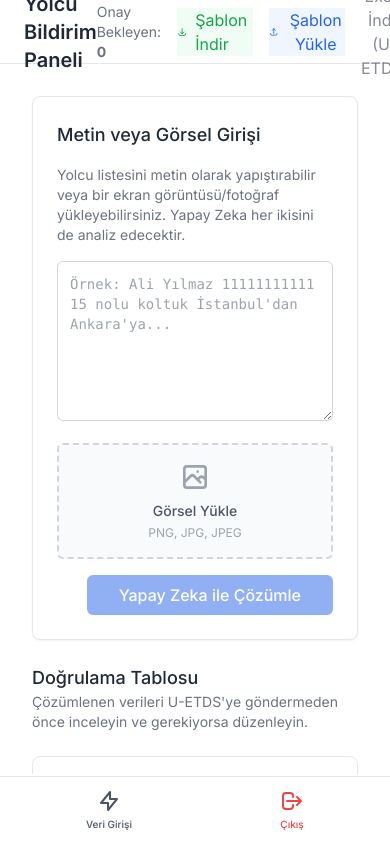
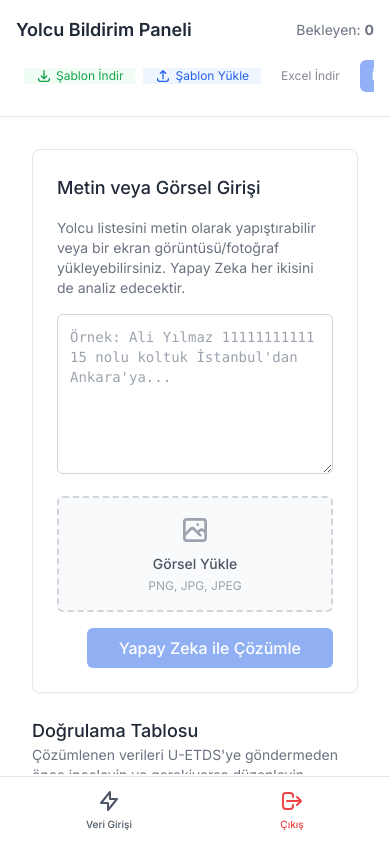
Before and after one commit to CoderYunus/U-ETDS-Otomasyon, a Next.js app in the folder frontend/: page / in a window 390 px wide. Built offline with nearby package versions, Linux system fonts and the light colour scheme.

Commit message:
Fix login logo height, add fallback TC No 11111111111, and make Topbar fully mobile responsive

```diff
--- a/frontend/app/globals.css
+++ b/frontend/app/globals.css
@@ -17,3 +17,13 @@ body {
     @apply bg-red-100 text-red-700 border-red-500;
   }
 }
+
+@layer utilities {
+  .scrollbar-hide {
+    -ms-overflow-style: none;  /* IE and Edge */
+    scrollbar-width: none;  /* Firefox */
+  }
+  .scrollbar-hide::-webkit-scrollbar {
+    display: none;
+  }
+}
--- a/frontend/app/login/page.tsx
+++ b/frontend/app/login/page.tsx
@@ -37,7 +37,7 @@ export default function LoginPage() {
       <div className="max-w-md w-full bg-white rounded-lg shadow-md p-8 border border-gray-100">
         <div className="flex justify-center mb-8">
           <a href="https://www.linkedin.com/company/byzon-technologies/?viewAsMember=true" target="_blank" rel="noopener noreferrer">
-            <img src="/byzon.svg" alt="BYZON Technologies" className="h-32 w-auto object-contain hover:opacity-80 transition-opacity" />
+            <img src="/byzon.svg" alt="BYZON Technologies" className="h-24 w-auto object-contain hover:opacity-80 transition-opacity" />
           </a>
         </div>
 
@@ -93,7 +93,7 @@ export default function LoginPage() {
           <p className="text-xs text-gray-400 font-semibold mb-2 uppercase tracking-widest">Powered By</p>
           <div className="flex items-center space-x-3 justify-center">
              <a href="https://www.linkedin.com/company/byzon-technologies/?viewAsMember=true" target="_blank" rel="noopener noreferrer">
-               <img src="/byzon.svg" alt="Byzon" className="h-25 w-auto hover:opacity-80 transition-opacity" />
+               <img src="/byzon.svg" alt="Byzon" className="h-20 w-auto hover:opacity-80 transition-opacity" />
              </a>
              <span className="text-gray-300">&</span>
              <a href="https://www.instagram.com/zmrtravel/" target="_blank" rel="noopener noreferrer">
--- a/frontend/app/page.tsx
+++ b/frontend/app/page.tsx
@@ -39,7 +39,11 @@ export default function Home() {
     const res = await parseText(rawText, imageBase64);
 
     if (res.success && res.data) {
-      setPassengers(res.data);
+      const filledPassengers = res.data.map(p => ({
+        ...p,
+        tcNo: p.tcNo && p.tcNo.trim() !== "" ? p.tcNo.trim() : "11111111111"
+      }));
+      setPassengers(filledPassengers);
       setTripDetails(res.tripDetails || null);
       setMessage({ text: "Veriler başarıyla çözümlendi. Lütfen tabloyu kontrol edin.", type: "success" });
     } else {
--- a/frontend/components/Topbar.tsx
+++ b/frontend/components/Topbar.tsx
@@ -125,10 +125,16 @@ export default function Topbar({ onSubmitToUetds, isSubmitting, passengerCount,
   };
 
   return (
-    <header className="bg-surface-light h-16 border-b border-gray-200 flex items-center justify-between px-6">
-      <h1 className="text-xl font-semibold text-gray-800">Yolcu Bildirim Paneli</h1>
-      <div className="flex items-center space-x-4">
-        <span className="text-sm text-gray-500">
+    <header className="bg-surface-light border-b border-gray-200 flex flex-col md:flex-row md:h-16 items-start md:items-center justify-between px-4 md:px-6 py-4 md:py-0 gap-4">
+      <div className="flex items-center justify-between w-full md:w-auto">
+        <h1 className="text-lg md:text-xl font-semibold text-gray-800">Yolcu Bildirim Paneli</h1>
+        <span className="text-sm text-gray-500 md:hidden">
+          Bekleyen: <strong>{passengerCount}</strong>
+        </span>
+      </div>
+
+      <div className="flex items-center space-x-2 md:space-x-4 w-full md:w-auto overflow-x-auto pb-2 md:pb-0 scrollbar-hide">
+        <span className="text-sm text-gray-500 hidden md:inline whitespace-nowrap">
           Onay Bekleyen: <strong>{passengerCount}</strong>
         </span>
 
@@ -145,10 +151,10 @@ export default function Topbar({ onSubmitToUetds, isSubmitting, passengerCount,
         <a
           href="/sablon/ornek_sablon.xlsx"
           download
-          className="btn-secondary !bg-green-50 !text-green-600 !border-green-200 hover:!bg-green-100 flex items-center"
+          className="btn-secondary whitespace-nowrap text-xs md:text-sm px-3 md:px-4 !bg-green-50 !text-green-600 !border-green-200 hover:!bg-green-100 flex items-center"
           title="Boş şablonu bilgisayarınıza indirin"
         >
-          <svg className="w-4 h-4 mr-2" fill="none" stroke="currentColor" viewBox="0 0 24 24" xmlns="http://www.w3.org/2000/svg">
+          <svg className="w-4 h-4 mr-1 md:mr-2 flex-shrink-0" fill="none" stroke="currentColor" viewBox="0 0 24 24" xmlns="http://www.w3.org/2000/svg">
             <path strokeLinecap="round" strokeLinejoin="round" strokeWidth={2} d="M4 16v1a3 3 0 003 3h10a3 3 0 003-3v-1m-4-4l-4 4m0 0l-4-4m4 4V4" />
           </svg>
           Şablon İndir
@@ -157,10 +163,10 @@ export default function Topbar({ onSubmitToUetds, isSubmitting, passengerCount,
         {/* Şablon Yükleme Butonu */}
         <button
           onClick={() => fileInputRef.current?.click()}
-          className={`btn-secondary !bg-blue-50 !text-blue-600 !border-blue-200 hover:!bg-blue-100 flex items-center`}
+          className={`btn-secondary whitespace-nowrap text-xs md:text-sm px-3 md:px-4 !bg-blue-50 !text-blue-600 !border-blue-200 hover:!bg-blue-100 flex items-center`}
           title="Kendi boş şablonunuzu yüklemek için tıklayın"
         >
-          <svg className="w-4 h-4 mr-2" fill="none" stroke="currentColor" viewBox="0 0 24 24" xmlns="http://www.w3.org/2000/svg">
+          <svg className="w-4 h-4 mr-1 md:mr-2 flex-shrink-0" fill="none" stroke="currentColor" viewBox="0 0 24 24" xmlns="http://www.w3.org/2000/svg">
             <path strokeLinecap="round" strokeLinejoin="round" strokeWidth={2} d="M4 16v1a3 3 0 003 3h10a3 3 0 003-3v-1m-4-8l-4-4m0 0L8 8m4-4v12" />
           </svg>
           {templateName ? `Şablon: ${templateName}` : "Şablon Yükle"}
@@ -169,17 +175,17 @@ export default function Topbar({ onSubmitToUetds, isSubmitting, passengerCount,
         <button
           onClick={handleDownloadExcel}
           disabled={passengerCount === 0 || !customTemplateBuffer}
-          className={`btn-secondary ${passengerCount === 0 || !customTemplateBuffer ? 'opacity-50 cursor-not-allowed' : ''}`}
+          className={`btn-secondary whitespace-nowrap text-xs md:text-sm px-3 md:px-4 ${passengerCount === 0 || !customTemplateBuffer ? 'opacity-50 cursor-not-allowed' : ''}`}
           title={!customTemplateBuffer ? "Önce şablon yüklemelisiniz" : "Verileri şablona aktar ve indir"}
         >
-          Excel İndir (U-ETDS)
+          Excel İndir
         </button>
         <button
           onClick={onSubmitToUetds}
           disabled={isSubmitting || passengerCount === 0}
-          className={`btn-primary ${isSubmitting || passengerCount === 0 ? 'opacity-50 cursor-not-allowed' : ''}`}
+          className={`btn-primary whitespace-nowrap text-xs md:text-sm px-3 md:px-4 ${isSubmitting || passengerCount === 0 ? 'opacity-50 cursor-not-allowed' : ''}`}
         >
-          {isSubmitting ? "İletiliyor..." : "U-ETDS'ye İlet"}
+          {isSubmitting ? "İletiliyor..." : "İlet"}
         </button>
       </div>
     </header>
```
